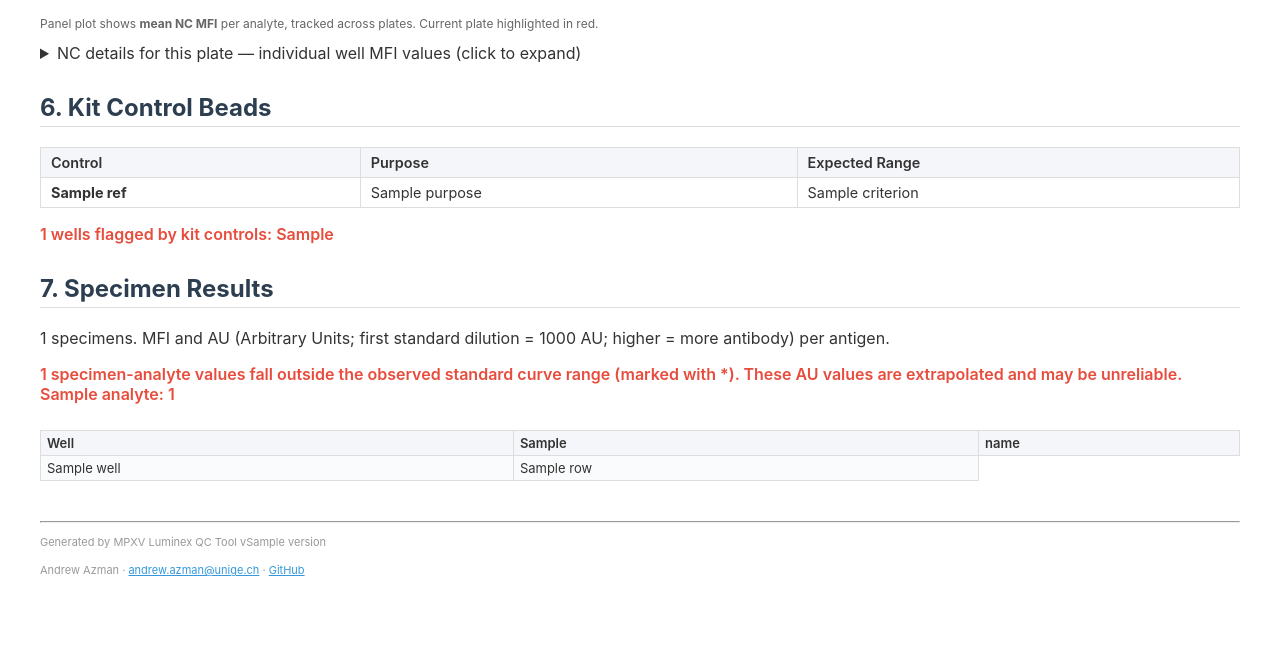
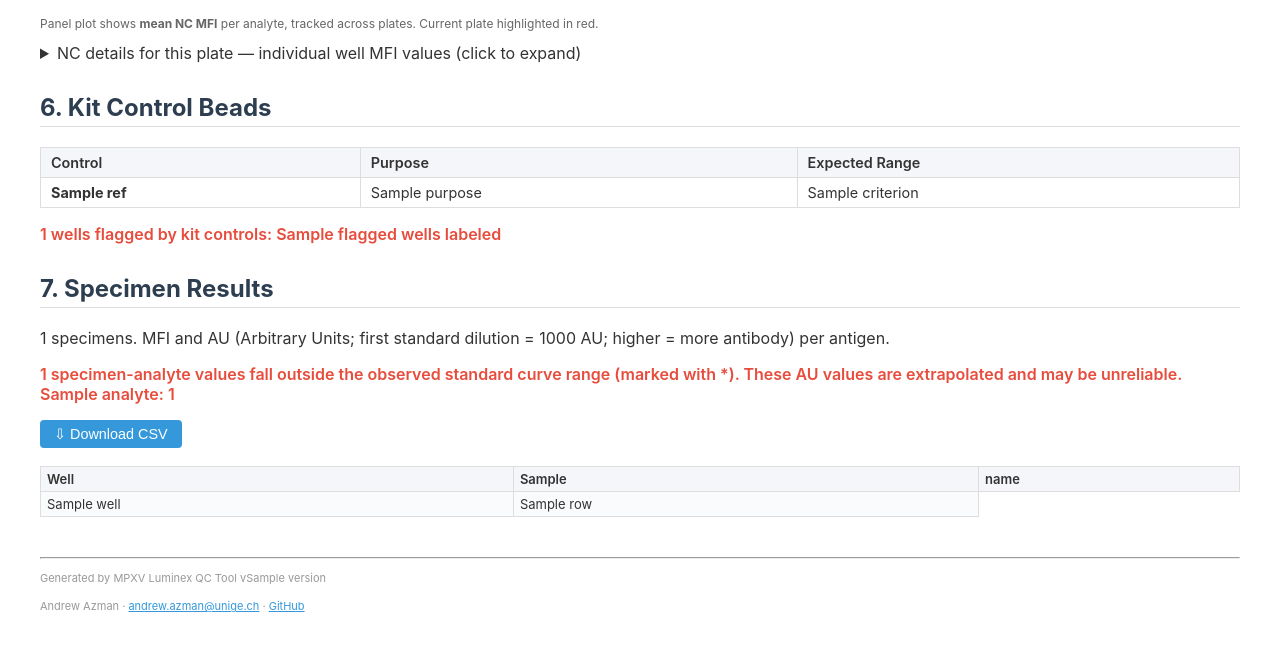
Before and after one commit to GenevaIDD/mpox-luminex-qc, a Flask app: template templates/report.html in a window 1280 px wide. Shown: the part 876-1523 px from the top of the page. Before the commit the page ends 1452 px from the top, so only its background shows below. Run offline with Flask 3, Linux system fonts and the light colour scheme; the template is opened without the code that fills it: most values are stand-ins (such as "Sample title", 1, 10 or a date in 2020); parts of the project's set-up code (start-up, migrations or seed data) failed here and were passed over.

Commit message:
Show sample IDs in flagged kit control wells; add specimen CSV download button
- Kit control flagged wells now display as "A1 (Sample Name)" instead
  of well ID only, making it easier to identify which samples had issues
- Added "Download CSV" button above the specimen results table that
  exports the full table client-side with the plate ID in the filename

Co-Authored-By: Claude Sonnet 4.6 <noreply@anthropic.com>

```diff
--- a/templates/report.html
+++ b/templates/report.html
@@ -226,7 +226,7 @@
 </table>
 
 {% if kit_controls.n_flagged > 0 %}
-<p class="warning">{{ kit_controls.n_flagged }} wells flagged by kit controls: {{ kit_controls.flagged_wells | join(', ') }}</p>
+<p class="warning">{{ kit_controls.n_flagged }} wells flagged by kit controls: {{ kit_controls.flagged_wells_labeled | join(', ') }}</p>
 {% else %}
 <p>All kit control beads within expected ranges.</p>
 {% endif %}
@@ -246,8 +246,9 @@
 {% for d in extrapolation.details %} {{ d.analyte }}: {{ d.count }}{% if not loop.last %},{% endif %}{% endfor %}</p>
 {% endif %}
 
+<button onclick="downloadSpecimenCSV()" style="margin-bottom:8px; padding:6px 14px; background:#3498db; color:#fff; border:none; border-radius:4px; cursor:pointer; font-size:0.9em;">&#8681; Download CSV</button>
 <div class="specimen-table">
-<table>
+<table id="specimen-table">
   <tr>
     <th>Well</th><th>Sample</th>
     {% for col in specimen_results[0].keys() if col not in ['well', 'sample_name'] %}
@@ -280,6 +281,24 @@ for (const [id, figData] of Object.entries(figures)) {
     Plotly.newPlot(el, figData.data, figData.layout, {responsive: true});
   }
 }
+
+function downloadSpecimenCSV() {
+  const table = document.getElementById('specimen-table');
+  const rows = Array.from(table.querySelectorAll('tr'));
+  const csv = rows.map(row =>
+    Array.from(row.querySelectorAll('th, td'))
+      .map(cell => {
+        const val = cell.textContent.trim();
+        return val.includes(',') || val.includes('"') ? '"' + val.replace(/"/g, '""') + '"' : val;
+      })
+      .join(',')
+  ).join('\n');
+  const blob = new Blob([csv], { type: 'text/csv' });
+  const a = document.createElement('a');
+  a.href = URL.createObjectURL(blob);
+  a.download = 'specimen_results_{{ metadata.plate_id | default("export") }}.csv';
+  a.click();
+}
 </script>
 
 <hr>
```
Also changed, not shown: src/report.py (+12 -1 lines).
